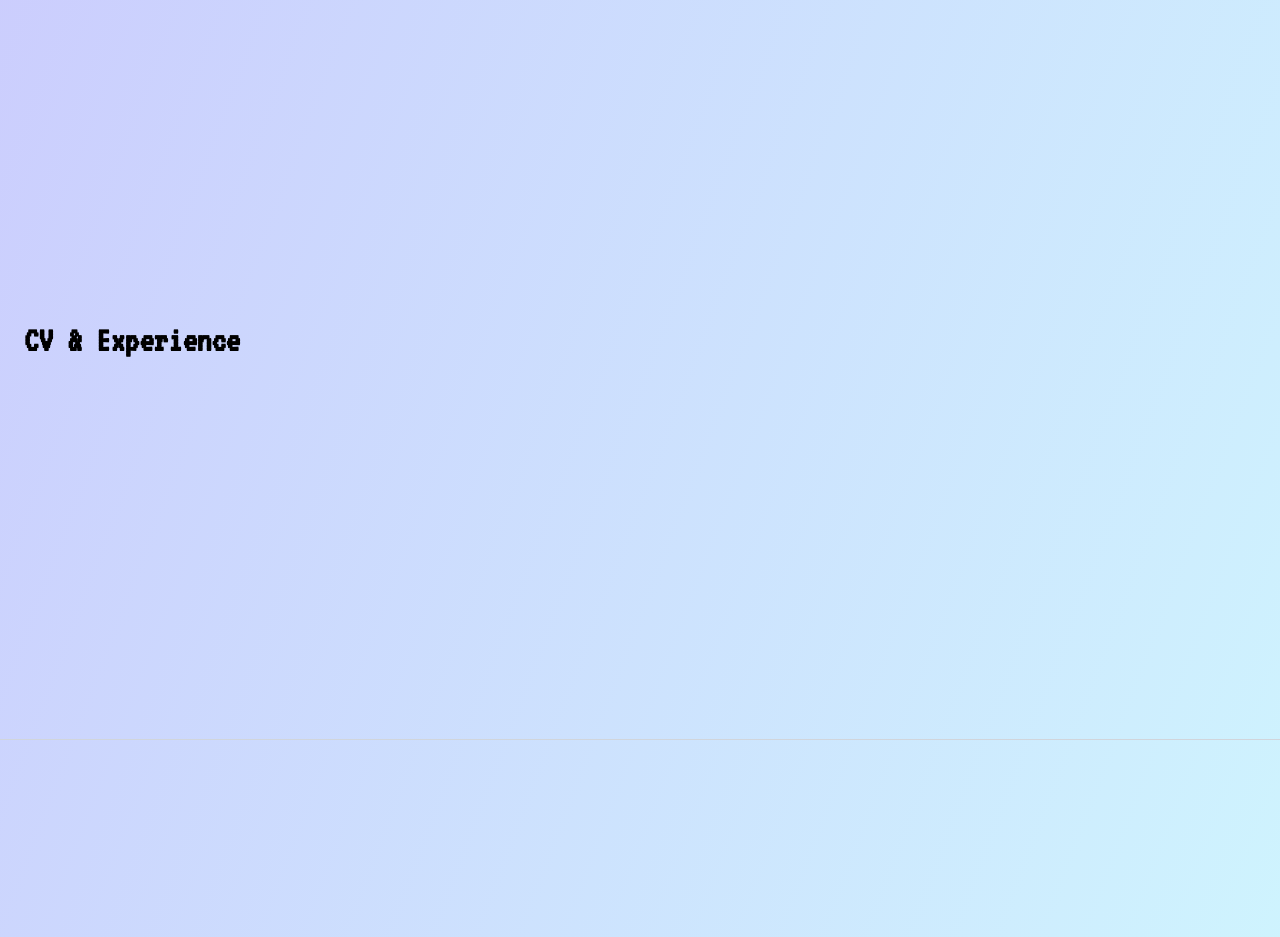
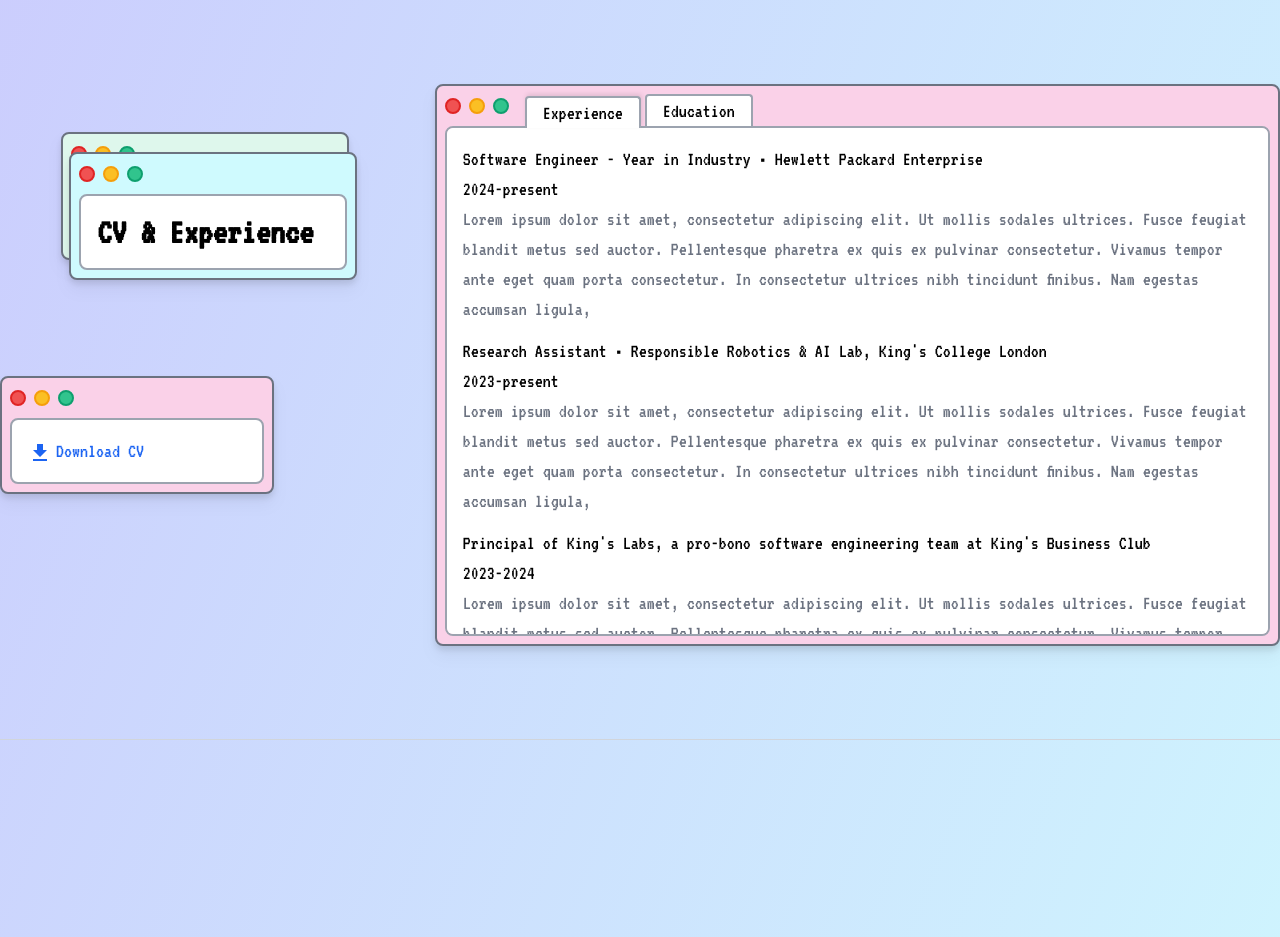
Before and after one commit to rumaisa-azeem/website, a React (Create React App) app: page / in a window 1280 px wide. Shown: the part 1660-2597 px from the top of the page. Built offline with nearby package versions, Linux system fonts and the light colour scheme.

Commit message:
add cv section

```diff
--- a/src/App.js
+++ b/src/App.js
@@ -5,6 +5,7 @@
 import Hero from "./sections/hero";
 import AboutSection from "./sections/AboutSection";
 import Navbar from "./components/navbar";
+import CVSection from "./sections/CVSection";
 
 // TODO: snap scrolling between sections
 // TODO: compress profile pic
@@ -21,8 +22,8 @@
                     <AboutSection/>
                 </section>
 
-                <section className="h-screen p-6 flex flex-col justify-center border-b border-gray-300" id="cv-experience-section">
-                    <h1 className="text-4xl font-extrabold">CV & Experience</h1>
+                <section className="h-screen pt-24 border-b border-gray-300" id="cv-experience-section">
+                    <CVSection />
                 </section>
 
                 <section className="h-screen p-6 flex flex-col justify-center border-b border-gray-300" id="projects-section">
--- a/src/components/Window.js
+++ b/src/components/Window.js
@@ -1,8 +1,8 @@
 import React from "react";
 
-export default function Window({children, className}) {
+export default function Window({children, className, bgColor}) {
     return (
-        <div className={"rounded-lg bg-pink-200 border-2 border-gray-500 p-2 drop-shadow-lg flex flex-col gap-3 " + className }>
+        <div className={`rounded-lg border-2 border-gray-500 p-2 drop-shadow-lg flex flex-col gap-3 ${className} ${bgColor ? bgColor : "bg-pink-200"}`}>
             <div className={"flex gap-2 pt-1"}>
                 <div className={"bg-red-500 border-2 border-red-600 rounded-full h-4 w-4"}></div>
                 <div className={"bg-amber-400 border-2 border-amber-500 rounded-full h-4 w-4"}></div>
--- /dev/null
+++ b/src/sections/CVSection.js
@@ -0,0 +1,107 @@
+import React, {useState} from "react";
+import Window from "../components/Window"
+import {Download} from "@mui/icons-material";
+
+const EDUCATION_TAB  = "education-tab";
+const EXPERIENCE_TAB = "experience-tab";
+const SKILLS_TAB = "skills-tab";
+export default function CVSection() {
+
+    const [activeTab, setActiveTab] = useState(EXPERIENCE_TAB);
+
+    const changeTab = (event) => setActiveTab(event.target.id);
+
+    const Tab = ({id, tabText, className}) => {
+        return (
+            <div id={id}
+                 onClick={changeTab}
+                 className={`bg-white px-4 h-8 cursor-pointer rounded-t border-2 border-b-0 border-gray-400
+                            ${activeTab === id ? " -translate-y-0.5 drop-shadow-[1px_-2px_2px_rgba(0,0,0,0.1)]" : " -translate-y-1"} ${className}`}>
+                {tabText}
+            </div>
+        );
+    }
+
+    return (
+        <div className={"grid grid-rows-1 grid-cols-3 md:container mx-auto gap-6 h-full"}>
+
+            <div className={"col-span-1 space-y-24 mt-24"}>
+                <div className={"pb-5 mx-auto w-fit"}>
+                    <Window className={"w-72 h-32 absolute"} bgColor={"bg-green-100"} />
+                    <Window className={"w-72 translate-y-5 translate-x-2"} bgColor={"bg-cyan-100"}>
+                        <h1 className="text-4xl font-extrabold">CV & Experience</h1>
+                    </Window>
+                </div>
+                <Window className={"w-2/3"}>
+                    <a href={"#"} className={"text-blue-600"}>
+                        <Download className={"me-1"}/>
+                        Download CV
+                    </a>
+                </Window>
+            </div>
+
+            <div className={"col-span-2"}>
+                <div className={`rounded-lg border-2 border-gray-500 p-2 drop-shadow-lg flex flex-col gap-3 bg-pink-200 mt-12 h-4/5`}>
+                    <div className={"flex gap-2 pt-1"}>
+                        <div className={"bg-red-500 border-2 border-red-600 rounded-full h-4 w-4"}></div>
+                        <div className={"bg-amber-400 border-2 border-amber-500 rounded-full h-4 w-4"}></div>
+                        <div className={"bg-green-400 border-2 border-green-500 rounded-full h-4 w-4"}></div>
+
+                        <div className={"absolute flex gap-1 translate-x-20"}>
+                            <Tab id={EXPERIENCE_TAB} tabText={"Experience"} className={""}/>
+                            <Tab id={EDUCATION_TAB} tabText={"Education"} className={""}/>
+                            {/*<Tab id={SKILLS_TAB} tabText={"Skills"} className={""}/>*/}
+                        </div>
+                    </div>
+                    <div className={"h-full w-full bg-white rounded-lg p-4 pb-0 border-2 border-gray-400 overflow-y-scroll"}>
+
+                        <div className={`space-y-3 ${activeTab !== EDUCATION_TAB ? "hidden" : ""}`}>
+                            <div>
+                                <p>BSc Computer Science with Management and a Year in Industry • 1st Class Honours</p>
+                                <p>King's College London [2022-2026]</p>
+                                <ul className={"text-gray-500"}>
+                                    <li>>> Awarded Department of Informatics Computer Science with Management Prize for best performance in first-year cohort </li>
+                                </ul>
+                            </div>
+                            <div>
+                                <p>A Level Mathematics, Further Mathematics, Computer Science, Physics • A*A*A*A*</p>
+                                <p>Manchester High School for Girls [2015-2022]</p>
+                                <ul className={"text-gray-500"}>
+                                    <li>>> Awards: Academic Scholarship, Computer Science Prize (2022), Christine Lee Jones Prize for Leadership & Initiative (2021)</li>
+                                </ul>
+                            </div>
+                        </div>
+
+                        <div className={`space-y-3 ${activeTab !== EXPERIENCE_TAB ? "hidden" : ""}`}>
+                            <div>
+                                <p>Software Engineer - Year in Industry • Hewlett Packard Enterprise</p>
+                                <p>2024-present</p>
+                                <p className={"text-gray-500"}>Lorem ipsum dolor sit amet, consectetur adipiscing elit. Ut mollis sodales ultrices. Fusce feugiat blandit metus sed auctor. Pellentesque pharetra ex quis ex pulvinar consectetur. Vivamus tempor ante eget quam porta consectetur. In consectetur ultrices nibh tincidunt finibus. Nam egestas accumsan ligula, </p>
+                            </div>
+                            <div>
+                                <p>Research Assistant • Responsible Robotics & AI Lab, King's College London</p>
+                                <p>2023-present</p>
+                                <p className={"text-gray-500"}>Lorem ipsum dolor sit amet, consectetur adipiscing elit. Ut mollis sodales ultrices. Fusce feugiat blandit metus sed auctor. Pellentesque pharetra ex quis ex pulvinar consectetur. Vivamus tempor ante eget quam porta consectetur. In consectetur ultrices nibh tincidunt finibus. Nam egestas accumsan ligula, </p>
+                            </div>
+                            <div>
+                                <p>Principal of King's Labs, a pro-bono software engineering team at King's Business Club</p>
+                                <p>2023-2024</p>
+                                <p className={"text-gray-500"}>Lorem ipsum dolor sit amet, consectetur adipiscing elit. Ut mollis sodales ultrices. Fusce feugiat blandit metus sed auctor. Pellentesque pharetra ex quis ex pulvinar consectetur. Vivamus tempor ante eget quam porta consectetur. In consectetur ultrices nibh tincidunt finibus. Nam egestas accumsan ligula, </p>
+                            </div>
+                            <div>
+                                <p>Computer Science Tutor - A Level/GCSE/AP • Educate Private</p>
+                                <p>2023-present</p>
+                                <p className={"text-gray-500"}>Lorem ipsum dolor sit amet, consectetur adipiscing elit. Ut mollis sodales ultrices. Fusce feugiat blandit metus sed auctor. Pellentesque pharetra ex quis ex pulvinar consectetur. Vivamus tempor ante eget quam porta consectetur. In consectetur ultrices nibh tincidunt finibus. Nam egestas accumsan ligula, </p>
+                            </div>
+                        </div>
+
+                        {/*<div className={`space-y-3 ${activeTab !== SKILLS_TAB ? "hidden" : ""}`}>*/}
+                        {/*</div>*/}
+
+                    </div>
+                </div>
+            </div>
+
+        </div>
+    );
+}
```
